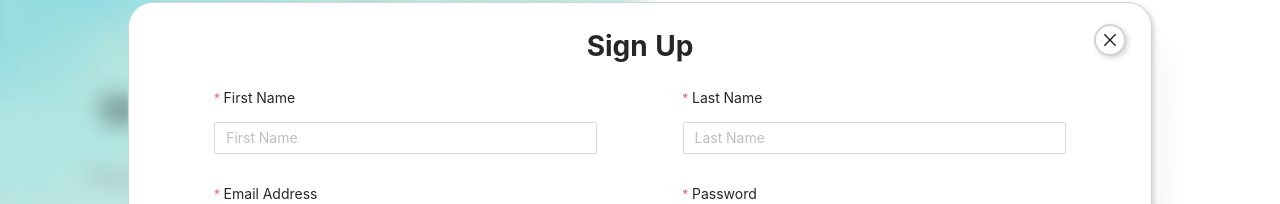
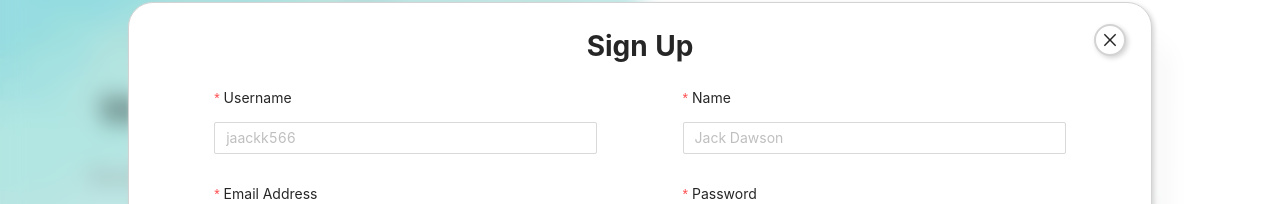
Before and after one commit to williamwhhh/social-blog, a React (Create React App) app: page / in a window 1280 px wide. Both pictures are taken after a click on the button "Sign up with email". Shown: the part 161-365 px from the top of the page. Built offline with nearby package versions, Linux system fonts and the light colour scheme.

Commit message:
backend integration for login and signup

```diff
--- a/src/components/Login.js
+++ b/src/components/Login.js
@@ -1,8 +1,8 @@
 import React, { useState } from 'react';
 import { createUseStyles } from 'react-jss';
-
 import { Form, Input, Button, Checkbox } from 'antd';
 import { useNavigate } from 'react-router-dom';
+import { login } from '../utils/APIs';
 
 const useStyles = createUseStyles({
   container: {
@@ -27,10 +27,23 @@ const Login = (props) => {
     console.log(values);
     console.log(values.email);
     setLoading(true);
-    setTimeout(() => {
-      setLoading(false);
-      navigate('/home');
-    }, 1000);
+    login(values).then(
+      (res) => {
+        console.log(res);
+        if (res.email) {
+          setLoading(false);
+          localStorage.setItem('email', res.email);
+          navigate('/home');
+        } else {
+          setLoading(false);
+          alert('incorrect email address or password');
+        }
+      },
+      (err) => {
+        console.log(err.message);
+        setLoading(false);
+      }
+    );
   };
 
   return (
--- a/src/components/Register.js
+++ b/src/components/Register.js
@@ -1,8 +1,8 @@
 import React, { useState } from 'react';
 import { createUseStyles } from 'react-jss';
-
 import { Row, Col, Form, Input, Button, DatePicker, Select } from 'antd';
 import { CloseOutlined } from '@ant-design/icons';
+import { signUp } from '../utils/APIs';
 
 const useStyles = createUseStyles({
   blurContainer: {
@@ -40,6 +40,15 @@ const Register = (props) => {
   const onFinish = async (values) => {
     console.log(values);
     setLoading(true);
+    signUp(values)
+      .then((res) => {
+        console.log(res);
+      })
+      .catch((e) => {
+        alert(e.message);
+      });
+    setLoading(false);
+    props.onToggleSignUp();
   };
 
   return (
@@ -66,12 +75,12 @@ const Register = (props) => {
             <Row>
               <Col span={9} offset={2}>
                 <Form.Item
-                  name="firstName"
-                  label="First Name"
+                  name="username"
+                  label="Username"
                   rules={[
                     {
                       required: true,
-                      message: 'Please input your first name!',
+                      message: 'Please enter your username!',
                       whitespace: true,
                     },
                   ]}
@@ -79,7 +88,7 @@ const Register = (props) => {
                   <Input
                     type="text"
                     autoComplete="off"
-                    placeholder="First Name"
+                    placeholder="jaackk566"
                   />
                 </Form.Item>
                 <Form.Item
@@ -92,7 +101,7 @@ const Register = (props) => {
                     },
                     {
                       required: true,
-                      message: 'Please input your email address!',
+                      message: 'Please enter your email address!',
                     },
                   ]}
                 >
@@ -104,12 +113,12 @@ const Register = (props) => {
               </Col>
               <Col span={9} offset={2}>
                 <Form.Item
-                  name="lastName"
-                  label="Last Name"
+                  name="name"
+                  label="Name"
                   rules={[
                     {
                       required: true,
-                      message: 'Please input your full name!',
+                      message: 'Please enter your name!',
                       whitespace: true,
                     },
                   ]}
@@ -117,7 +126,7 @@ const Register = (props) => {
                   <Input
                     type="text"
                     autoComplete="off"
-                    placeholder="Last Name"
+                    placeholder="Jack Dawson"
                   />
                 </Form.Item>
                 <Form.Item
@@ -126,7 +135,7 @@ const Register = (props) => {
                   rules={[
                     {
                       required: true,
-                      message: 'Please input your password!',
+                      message: 'Please enter your password!',
                     },
                     {
                       min: 6,
--- /dev/null
+++ b/src/utils/APIs.js
@@ -0,0 +1,17 @@
+export const signUp = (details) =>
+  fetch('http://localhost:3001/auth/signup', {
+    method: 'POST',
+    headers: {
+      'Content-Type': 'application/json',
+    },
+    body: JSON.stringify(details),
+  }).then((res) => res.json());
+
+export const login = (details) =>
+  fetch('http://localhost:3001/auth/login', {
+    method: 'POST',
+    headers: {
+      'Content-Type': 'application/json',
+    },
+    body: JSON.stringify(details),
+  }).then((res) => res.json());
```
